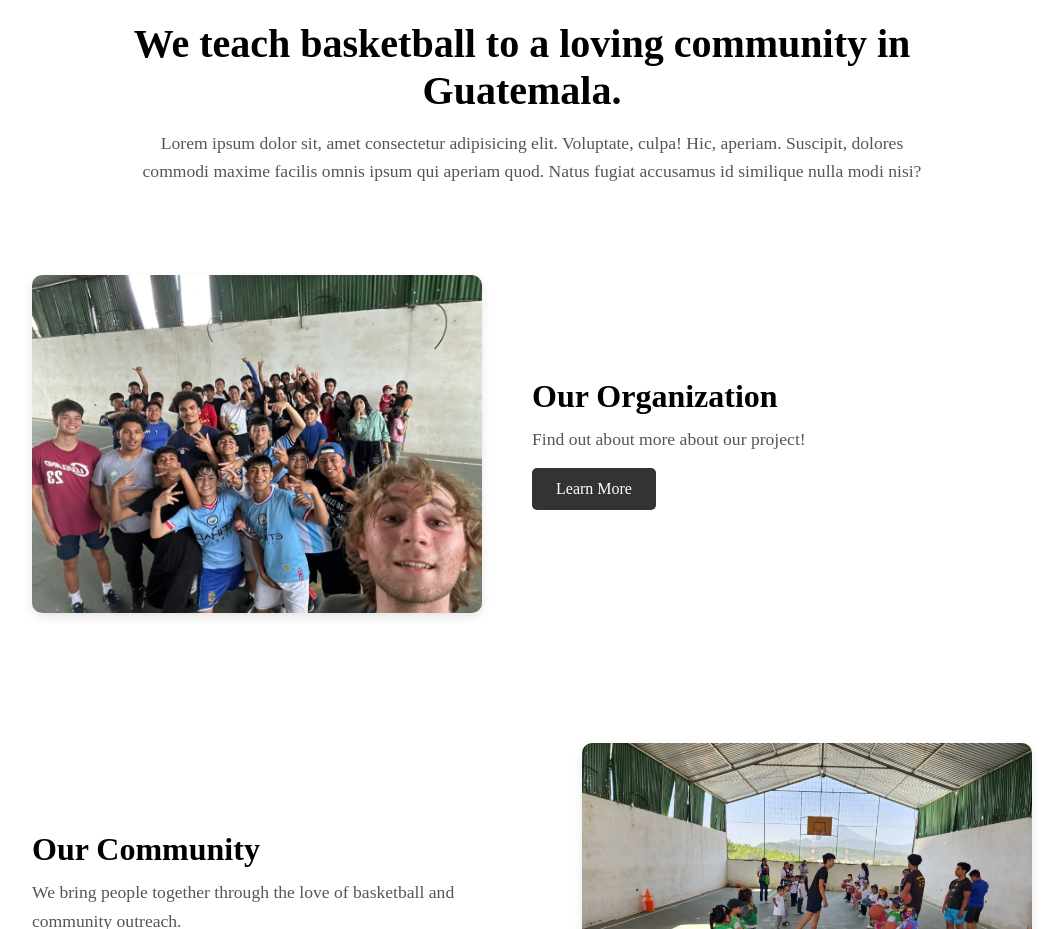
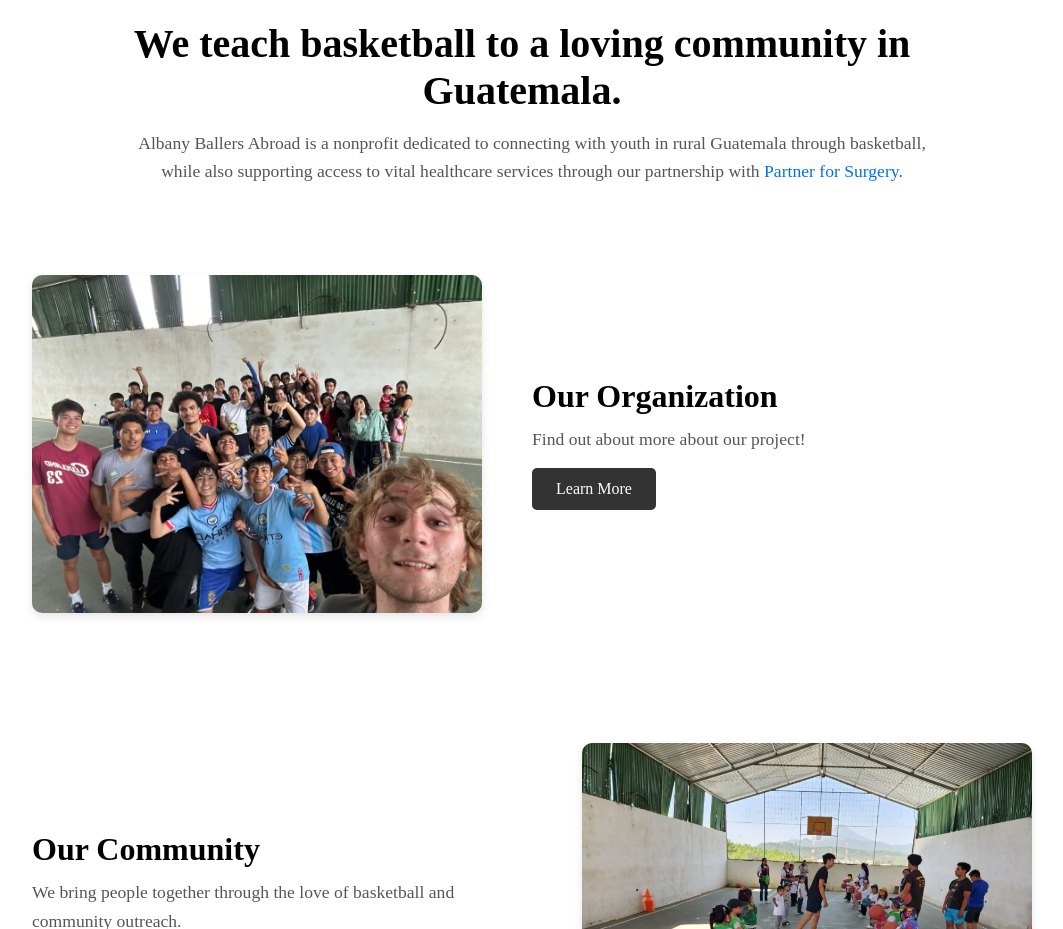
Before and after one commit to AltayHodo/albany-ballers-abroad, a React (Vite) app: page / in a window 1280 px wide. Shown: the part 860-1789 px from the top of the page, without its empty margins (108-1171 px from the left). Built offline with nearby package versions, Linux system fonts and the light colour scheme.

Commit message:
Update home page

```diff
--- a/src/pages/About.jsx
+++ b/src/pages/About.jsx
@@ -62,8 +62,8 @@ export default function About() {
               all the friends we’ve made along the way.
             </p>
             <p>
-              In addition to running the basketball camp, we partner with{' '}
-              <a href="https://partnerforsurgery.org/"> Partner for Surgery</a>{' '}
+              In addition to running the basketball camp, we partner with
+              <a href="https://partnerforsurgery.org/" target="_blank"> Partner for Surgery</a>
               to help support their mission of providing surgical care to those
               in need in rural Guatemala. Through fundraising efforts and
               on-the-ground support, we are proud to contribute to this health
--- a/src/pages/Home.jsx
+++ b/src/pages/Home.jsx
@@ -7,7 +7,10 @@ export default function Home() {
       <section className={styles.topSection}>
         <h1>We teach basketball to a loving community in Guatemala.</h1>
         <p>
-         Lorem ipsum dolor sit, amet consectetur adipisicing elit. Voluptate, culpa! Hic, aperiam. Suscipit, dolores commodi maxime facilis omnis ipsum qui aperiam quod. Natus fugiat accusamus id similique nulla modi nisi?
+          Albany Ballers Abroad is a nonprofit dedicated to connecting with
+          youth in rural Guatemala through basketball, while also supporting
+          access to vital healthcare services through our partnership with
+          <a href="https://partnerforsurgery.org/" target="_blank"> Partner for Surgery</a>.
         </p>
       </section>
 
@@ -16,15 +19,22 @@ export default function Home() {
         <div className={styles.textContainer}>
           <h2>Our Organization</h2>
           <p>Find out about more about our project!</p>
-          <Link to="/about" className={styles.button}>Learn More</Link>
+          <Link to="/about" className={styles.button}>
+            Learn More
+          </Link>
         </div>
       </section>
 
       <section className={`${styles.section} ${styles.imageRight}`}>
         <div className={styles.textContainer}>
           <h2>Our Community</h2>
-          <p>We bring people together through the love of basketball and community outreach.</p>
-          <Link to="/contact" className={styles.button}>Contact Us</Link>
+          <p>
+            We bring people together through the love of basketball and
+            community outreach.
+          </p>
+          <Link to="/contact" className={styles.button}>
+            Contact Us
+          </Link>
         </div>
         <img src="/image-3.webp" alt="community gathering" loading="lazy" />
       </section>
@@ -34,7 +44,9 @@ export default function Home() {
         <div className={styles.textContainer}>
           <h2>Take Action</h2>
           <p>Want to support us? Become a contributor to our mission.</p>
-          <Link to="/donate" className={styles.button}>Donate</Link>
+          <Link to="/donate" className={styles.button}>
+            Donate
+          </Link>
         </div>
       </section>
     </div>
--- a/src/styles/Home.module.css
+++ b/src/styles/Home.module.css
@@ -22,6 +22,15 @@
   font-size: 1.1rem;
   color: var(--gray-2);
   line-height: 1.6;
+}
+
+.topSection a {
+  color: #0070f3;
+  text-decoration: none;
+}
+
+.topSection a:hover {
+  text-decoration: underline;
 }
 
 .section {
```
